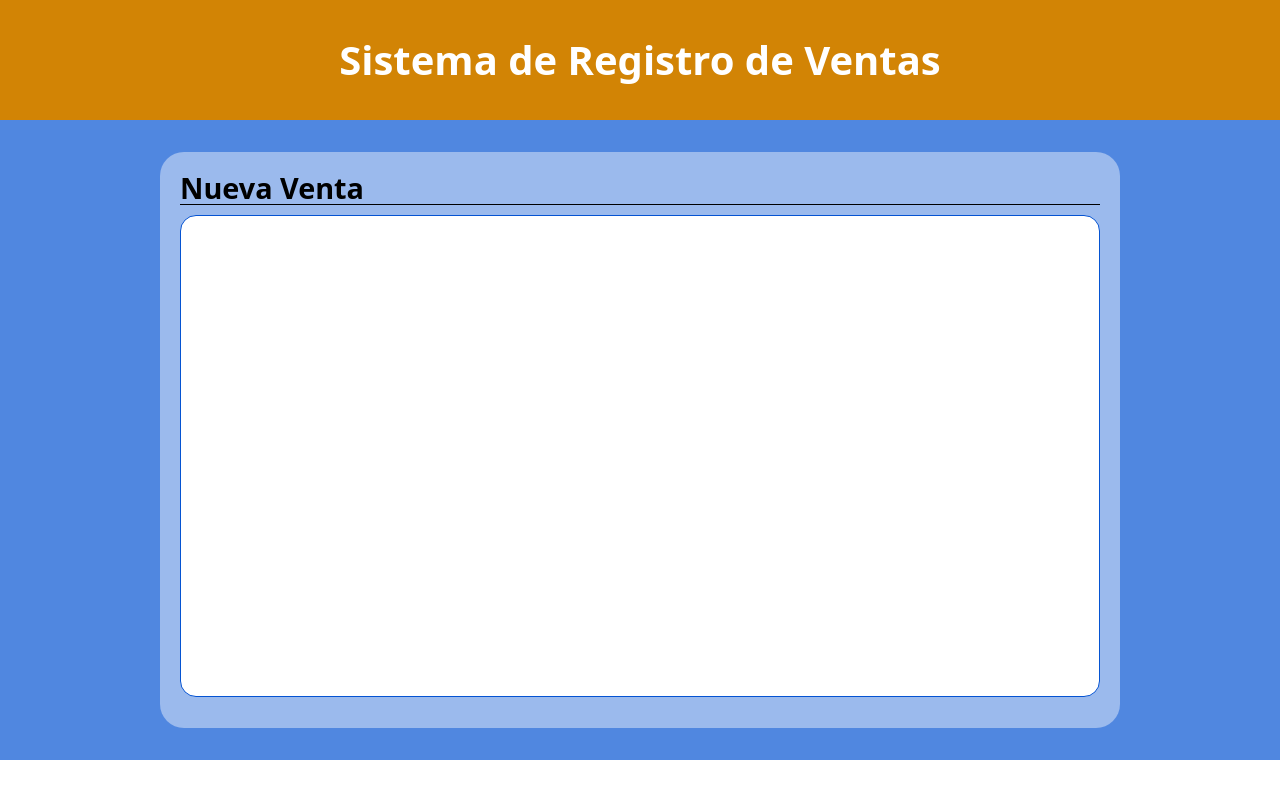
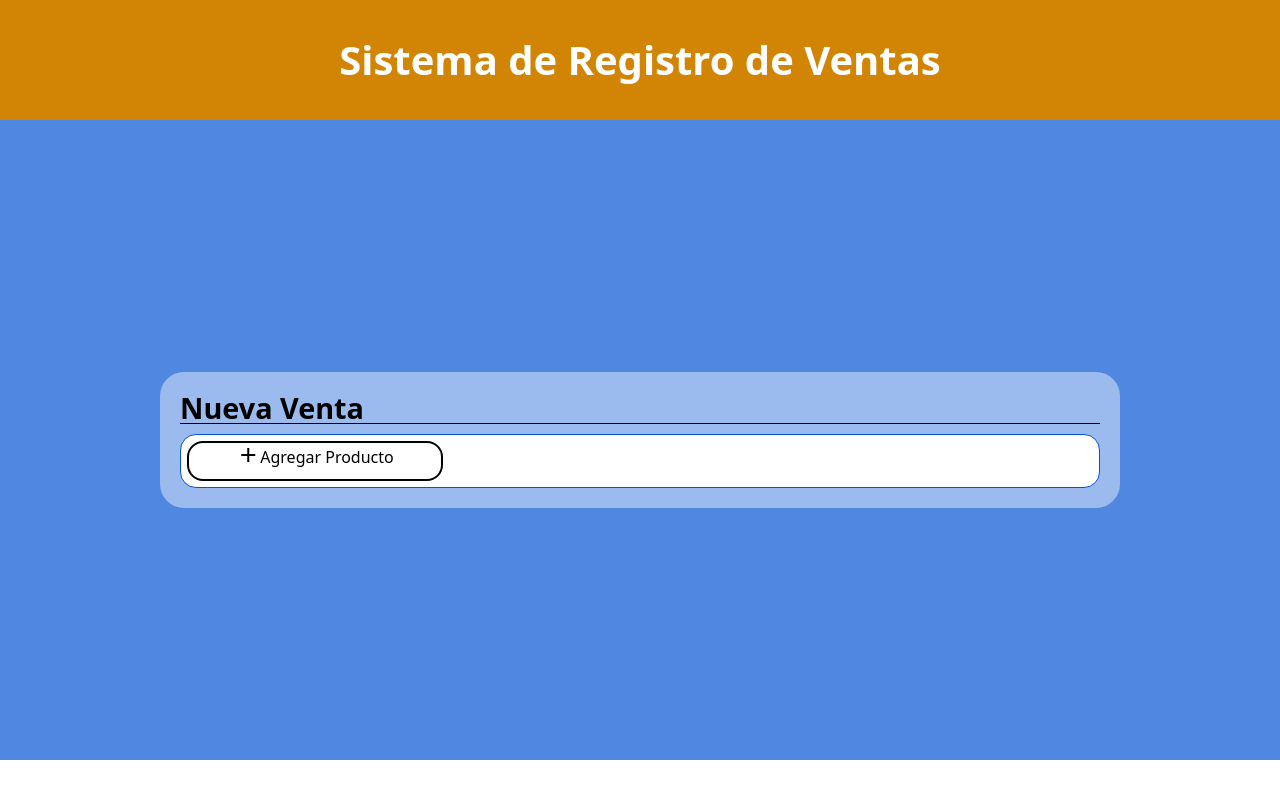
Before and after one commit to kurotori/muestra-ETS-2025-gestor-ventas, a Vue app in the folder frontend/: page /ventas/nueva in a window 1280 px wide. Built offline with nearby package versions, Linux system fonts and the light colour scheme.

Commit message:
feat: Mejorar la estructura y estilo de la vista Nueva Venta, añadiendo botón para agregar productos

```diff
--- a/frontend/index.html
+++ b/frontend/index.html
@@ -1,9 +1,13 @@
-<!doctype html>
+<!DOCTYPE html>
 <html lang="en">
   <head>
     <meta charset="UTF-8" />
     <link rel="icon" type="image/svg+xml" href="/vite.svg" />
     <meta name="viewport" content="width=device-width, initial-scale=1.0" />
+    <link
+      rel="stylesheet"
+      href="https://fonts.googleapis.com/css2?family=Material+Symbols+Outlined:opsz,wght,FILL,GRAD@20..48,100..700,0..1,-50..200&icon_names=add"
+    />
     <title>gestor-ventas-front</title>
   </head>
   <body>
--- a/frontend/src/views/NuevaVenta.vue
+++ b/frontend/src/views/NuevaVenta.vue
@@ -11,7 +11,7 @@ import Encabezado from '../components/base/Encabezado.vue';
             bg-fondo-030
             flex justify-center items-center">
         <div class="contenido
-                w-9/12 h-9/10
+                w-9/12 h-fit
                 rounded-3xl
                 p-5
                 bg-fondo-060
@@ -27,7 +27,20 @@ import Encabezado from '../components/base/Encabezado.vue';
                     bg-white
                     rounded-2xl
                     detalle">
+                <div class="btnAgregarProd
+                        w-[20vw] h-[5vh]
+                        rounded-2xl
+                        border-black border-2
+                        text-center
+                        m-1.5
+                        hover:bg-black hover:text-white
 
+                        ">
+                    <span class="material-symbols-outlined h-2.5 ">
+                        add
+                    </span>
+                    <span class="h-full inline-block align-middle">Agregar Producto</span>
+                </div>
             </div>
 
         </div>
```
